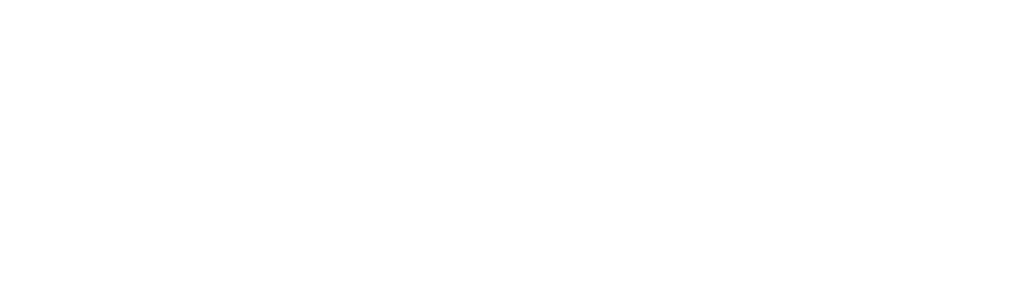
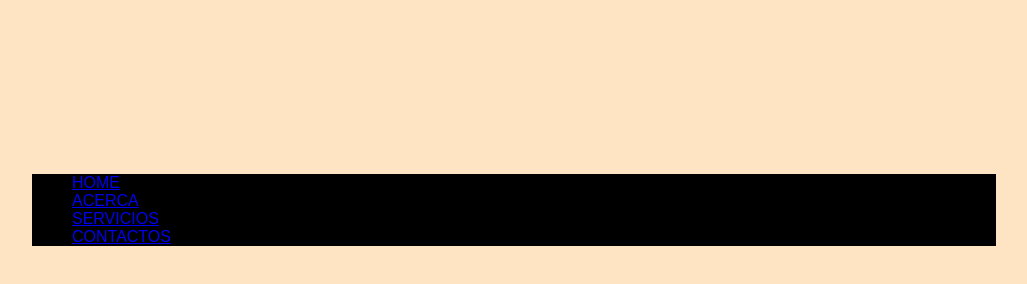
Before and after one commit to mintefixd/gitPrueba, a plain HTML site: page index.html in a window 1280 px wide. Shown: the whole page, without its empty margins (126-1153 px from the left). Drawn offline with Linux system fonts and the light colour scheme.

Commit message:
avance del nav

```diff
--- a/index.html
+++ b/index.html
@@ -1,9 +1,24 @@
 <!DOCTYPE html>
-<html>
+<html lang="en">
     <head>
+        <meta charset="UTF-8">
         <title>gitPrueba</title>
+
+        <style>
+            body{background-color: bisque;padding: 150px;font-family: Arial;}
+            #menu {
+                background-color: #000;
+            }
+        </style>
     </head>
     <body>
-
+        <nav id="menu">
+            <ul>
+                <li><a href="#">HOME</a></li>
+                <li><a href="#">ACERCA</a></li>
+                <li><a href="#">SERVICIOS</a></li>
+                <li><a href="#">CONTACTOS</a></li>
+            </ul>
+        </nav>
     </body>
 </html>
```
Also changed, not shown: inturcciones.txt (added).
